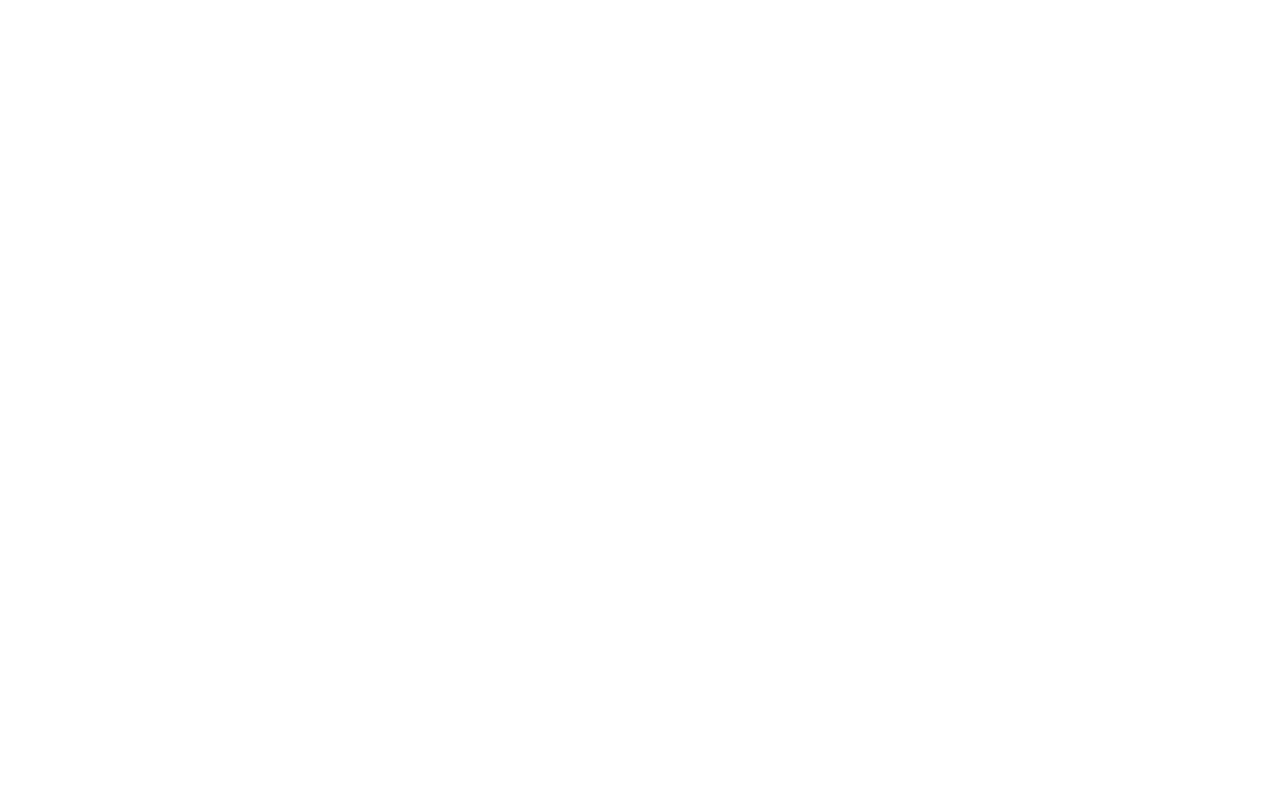
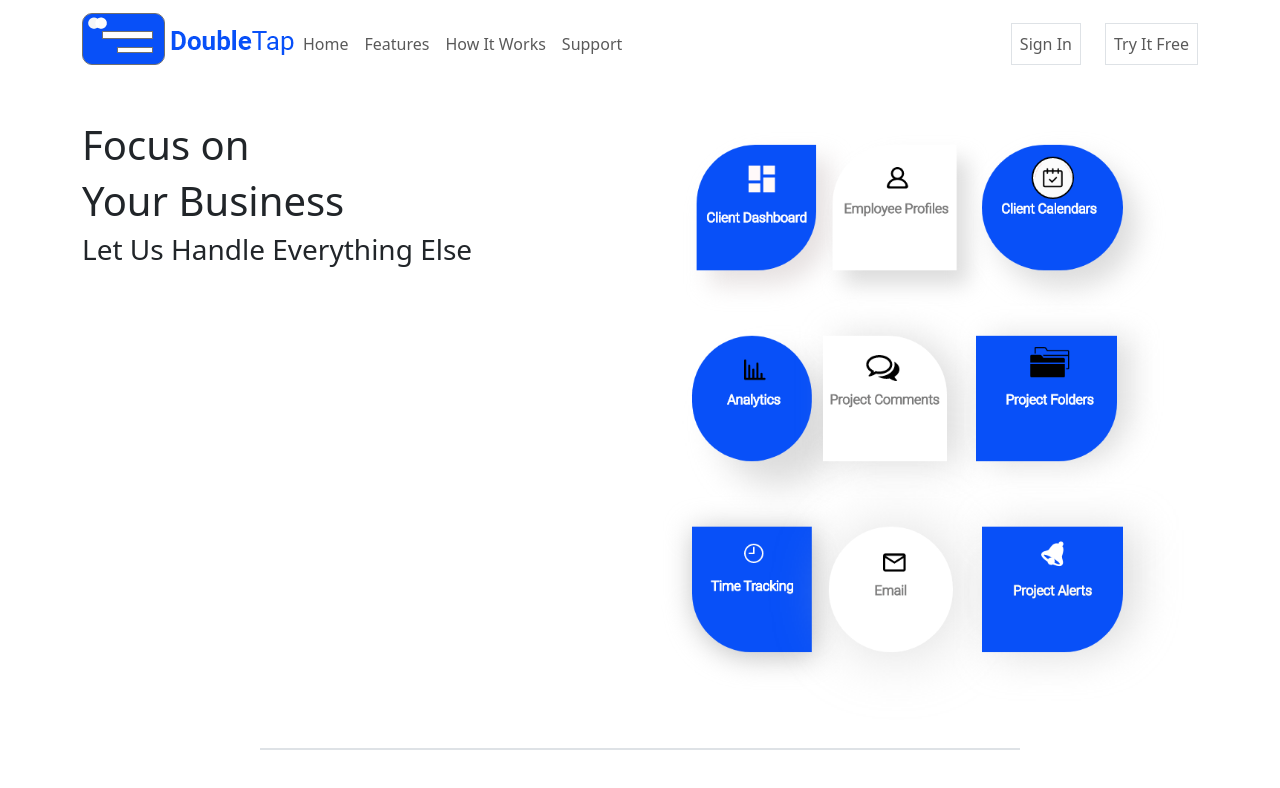
Before and after one commit to CollumTheMan/Week1Project, a plain HTML site: page index.html in a window 1280 px wide. Drawn offline with nearby package versions, Linux system fonts and the light colour scheme.

Commit message:
added nav bar added focus on your business row and image

```diff
--- a/index.html
+++ b/index.html
@@ -8,24 +8,101 @@
   <meta name="viewport" content="width=device-width, initial-scale=1, shrink-to-fit=no">
 
   <!-- Bootstrap CSS v5.3.0 -->
-  <link href="https://cdn.jsdelivr.net/npm/bootstrap@5.3.0/dist/css/bootstrap.min.css" rel="stylesheet" integrity="sha384-9ndCyUaIbzAi2FUVXJi0CjmCapSmO7SnpJef0486qhLnuZ2cdeRhO02iuK6FUUVM" crossorigin="anonymous">
+  <link href="https://cdn.jsdelivr.net/npm/bootstrap@5.3.0/dist/css/bootstrap.min.css" rel="stylesheet"
+    integrity="sha384-9ndCyUaIbzAi2FUVXJi0CjmCapSmO7SnpJef0486qhLnuZ2cdeRhO02iuK6FUUVM" crossorigin="anonymous">
 
 </head>
 
 <body>
-  <header>
-    <!-- place navbar here -->
-  </header>
-  <main>
 
-  </main>
-  <footer>
-    <!-- place footer here -->
-  </footer>
+
+  <div class="container">
+
+      <!-- Navbar -->
+
+      <div class="row mb-5">
+        <nav class="navbar navbar-expand-md background-color: #ffff">
+          <div class="container-fluid align-items-end justify-content-between">
+            <img src="./images/DoubleTapAssets/logo/Logo-1.png" alt="">
+            <button class="navbar-toggler" type="button" data-bs-toggle="collapse" data-bs-target="#navbarNavAltMarkup"
+              aria-controls="navbarNavAltMarkup" aria-expanded="false" aria-label="Toggle navigation">
+              <span class="navbar-toggler-icon"></span>
+            </button>
+
+
+
+            <div class="collapse navbar-collapse justify-content-between " id="navbarNavAltMarkup">
+
+              <div class="navbar-nav">
+
+                <a class="nav-link mx" href="#">Home</a>
+                <a class="nav-link" href="#">Features</a>
+                <a class="nav-link" href="#">How It Works</a>
+                <a class="nav-link" href="#">Support</a>
+
+              </div>
+
+              <div class="navbar-nav ">
+                <a class="nav-link border mx-4" href="#">Sign In</a>
+                <a class="nav-link border mx" href="#">Try It Free</a>
+
+              </div>
+
+
+
+            </div>
+
+
+          </div>
+        </nav>
+      </div>
+
+
+      <!-- Focus on your business row -->
+      <div class="row ">
+        <div class="col-6 fw-bolder ">
+          <h1 >Focus on</h1>
+          <h1>Your Business</h1>
+          <h3>Let Us Handle Everything Else</h3>
+
+
+        </div>
+
+
+        <div class="col-6 ">
+          <img src="./images/DoubleTapAssets/how_it_works/Header-Side-1.png" class="img-fluid" alt="">
+
+        </div>
+
+      </div>
+
+      <!-- Line Break -->
+      <div class="row">
+        <div class="col-2"></div>
+        <div class="col-8 border"></div>
+        <div class="col-2"></div>
+      </div>
+
+      <!-- Start To Explore Double Tap Row -->
+      <div class="row">
+
+
+
+      </div>
+
+
+    <footer>
+      <!-- place footer here -->
+    </footer>
+
+
+
+
+
   <!-- Bootstrap JavaScript Libraries -->
-  <script
-  src="https://cdn.jsdelivr.net/npm/bootstrap@5.3.0/dist/js/bootstrap.bundle.min.js" integrity="sha384-geWF76RCwLtnZ8qwWowPQNguL3RmwHVBC9FhGdlKrxdiJJigb/j/68SIy3Te4Bkz" crossorigin="anonymous">
-  </script>
+  <script src="https://cdn.jsdelivr.net/npm/bootstrap@5.3.0/dist/js/bootstrap.bundle.min.js"
+    integrity="sha384-geWF76RCwLtnZ8qwWowPQNguL3RmwHVBC9FhGdlKrxdiJJigb/j/68SIy3Te4Bkz" crossorigin="anonymous">
+    </script>
 
 </body>
 
```
